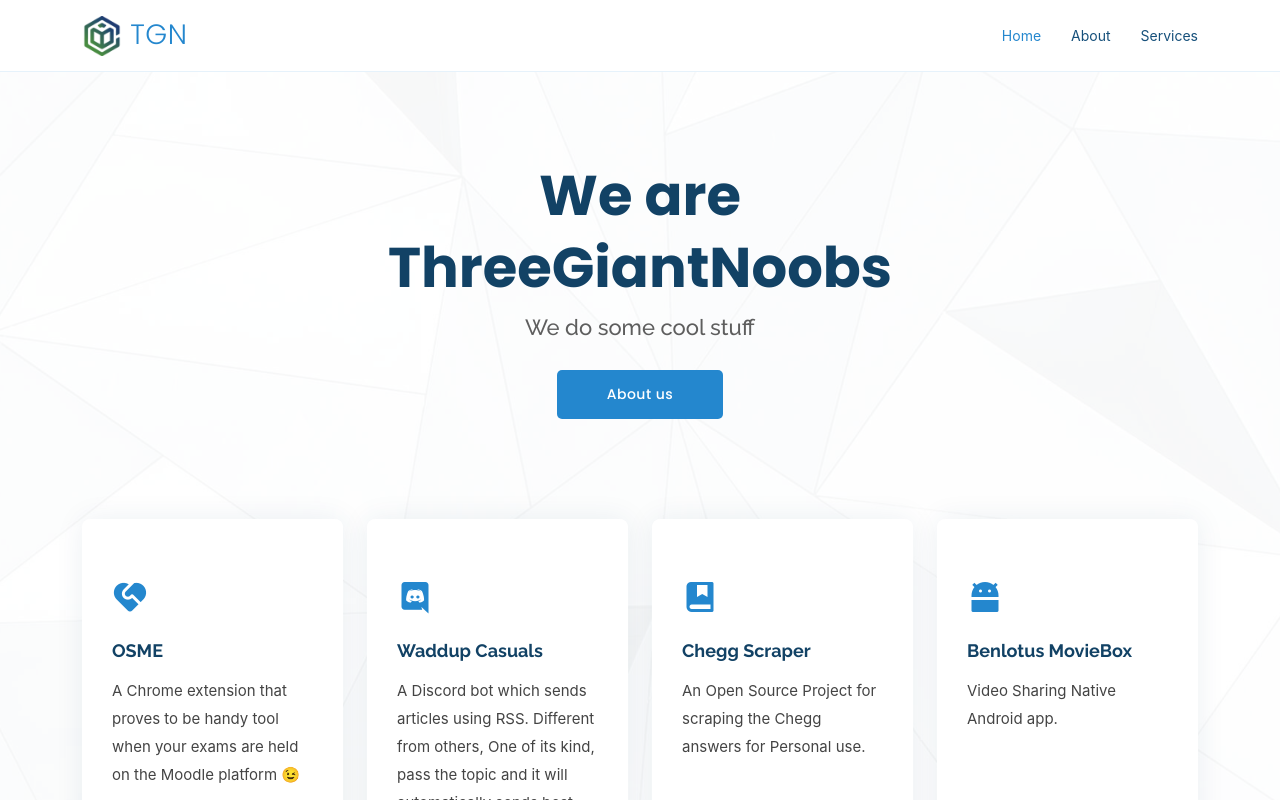
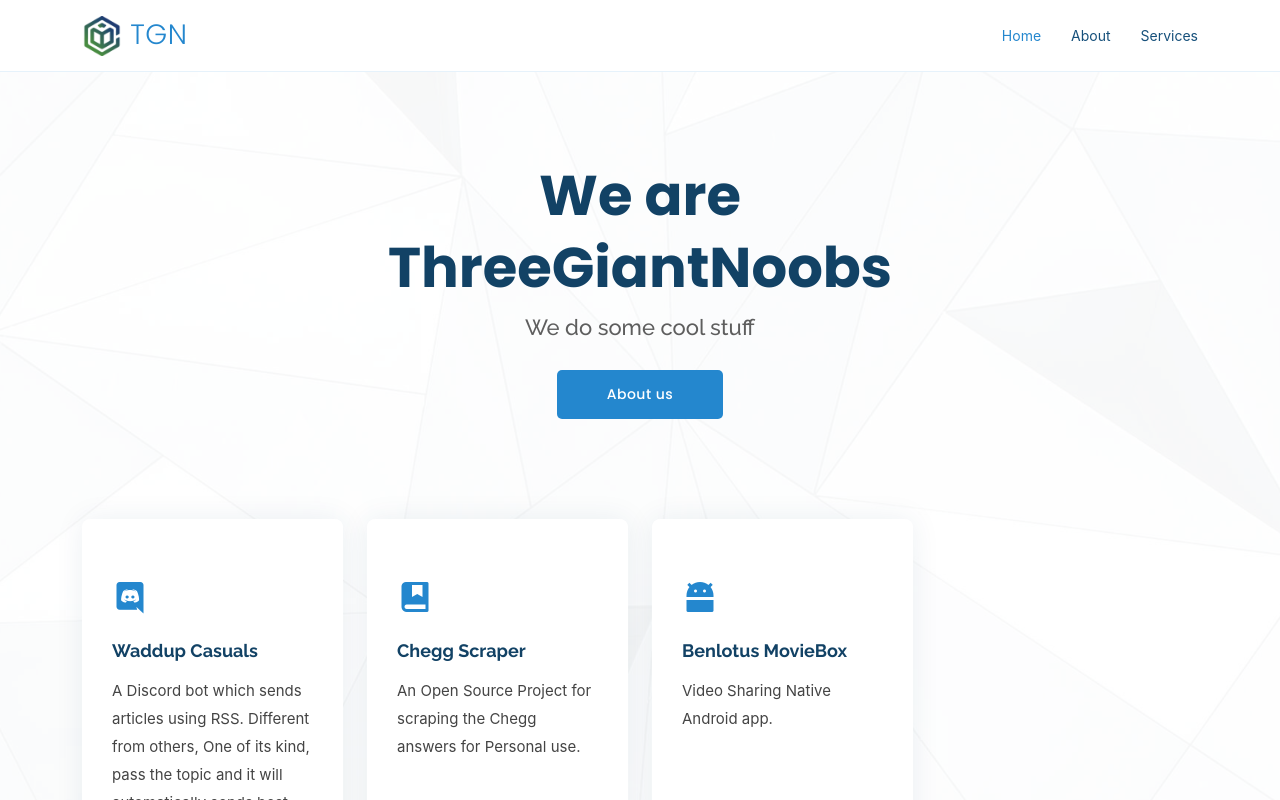
Before and after one commit to ThreeGiantNoobs/ThreeGiantNoobs.github.io, a React (Create React App) app: page / in a window 1280 px wide. Shown: the top 800 px of the page. Built offline with nearby package versions, Linux system fonts and the light colour scheme.

Commit message:
Dinner reservation for 1 :)

```diff
--- a/src/App.tsx
+++ b/src/App.tsx
@@ -12,12 +12,6 @@ function App() {
             <Header title="TGN" navLinks={navLinks}/>
             <Hero titleLine1="We are ThreeGiantNoobs" titleLine2="We do some cool stuff" boxesData={
                 [
-                    {
-                        link: "https://osme.thetgnteam.com",
-                        title: "OSME",
-                        description: "A Chrome extension that proves to be handy tool when your exams are held on the Moodle platform 😉",
-                        iconClass: "ri-service-fill"
-                    },
                     {
                         link: "https://waddup.thetgnteam.com",
                         title: "Waddup Casuals",
```
